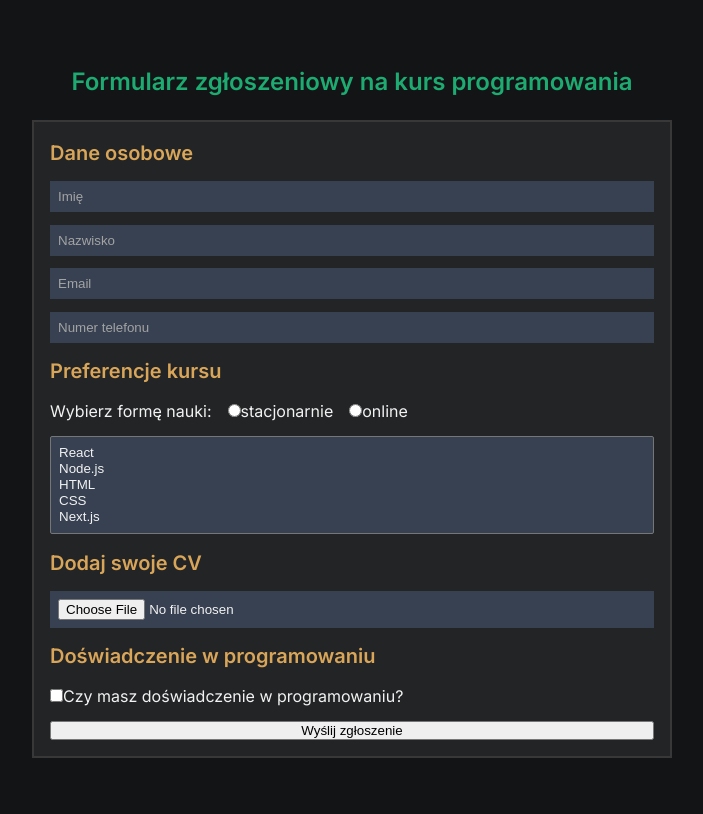
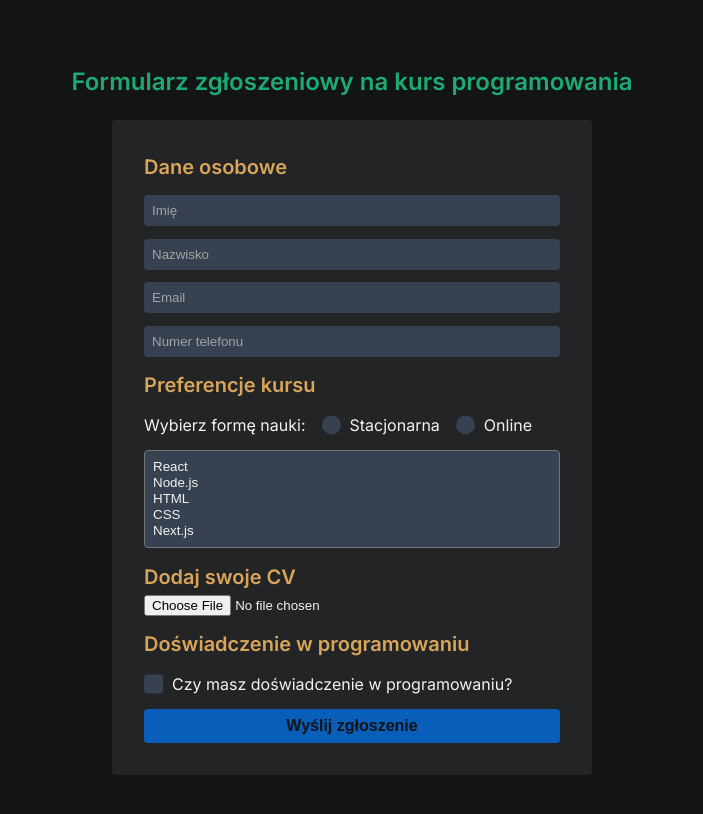
Before and after one commit to katarzynatchir/Register-Form-RHF, a React (Vite) app: page / in a window 1280 px wide. Shown: the top 814 px of the page, without its empty margins (288-991 px from the left). Built offline with nearby package versions, Linux system fonts and the light colour scheme.

Commit message:
add show image functionality

```diff
--- a/src/components/ApplicationForm.jsx
+++ b/src/components/ApplicationForm.jsx
@@ -1,4 +1,5 @@
 import { useFieldArray, useForm } from 'react-hook-form';
+import { useState } from 'react';
 import { zodResolver } from '@hookform/resolvers/zod';
 import formSchema from '../validation/schemaValidation';
 import {
@@ -6,13 +7,23 @@ import {
   H1,
   H2,
   Input,
+  InputFile,
   Select,
+  LabelControl,
+  Checkbox,
+  Radio,
   ErrorMessage,
   FlexRow,
+  FlexItem,
+  Button,
   AddButton,
+  DeleteButton,
 } from '../styles/styles';
+import TextField from './TextField';
 
 const ApplicationForm = ({ setUserData }) => {
+  const [imgPreview, setImgPreview] = useState();
+
   const {
     register,
     handleSubmit,
@@ -20,7 +31,7 @@ const ApplicationForm = ({ setUserData }) => {
     watch,
     control,
   } = useForm({
-    mode: 'all',
+    mode: 'onChange',
     resolver: zodResolver(formSchema),
     defaultValues: {
       firstName: '',
@@ -42,69 +53,98 @@ const ApplicationForm = ({ setUserData }) => {
 
   const isExperienced = watch('isExperienced');
 
+  const handleUploadedFile = event => {
+    const file = event.target.files[0];
+    const urlImage = URL.createObjectURL(file);
+    setImgPreview(urlImage);
+  };
+
   const onSubmit = data => {
-    setUserData(data);
+    setUserData({ ...data, imgPreview });
     console.log(data);
   };
 
-  // const onError = errors => console.log('validation errors', errors);
+  const onError = errors => console.log('validation errors', errors);
 
   return (
     <>
       <H1>Formularz zgłoszeniowy na kurs programowania</H1>
-      <ApplicationFormStyled onSubmit={handleSubmit(onSubmit)}>
+      <ApplicationFormStyled onSubmit={handleSubmit(onSubmit, onError)}>
         <H2>Dane osobowe</H2>
-        <div>
+
+        <TextField
+          label="Imię"
+          error={errors.firstName}
+          {...register('firstName')}
+        />
+
+        {/* <div>
           <Input {...register('firstName')} type="text" placeholder="Imię" />
           {errors.firstName && (
             <ErrorMessage>{errors.firstName.message}</ErrorMessage>
           )}
-        </div>
+        </div> */}
 
-        <div>
+        <TextField
+          label="Nazwisko"
+          error={errors.lastName}
+          {...register('lastName')}
+        />
+
+        {/* <div>
           <Input {...register('lastName')} type="text" placeholder="Nazwisko" />
           {errors.lastName && (
             <ErrorMessage>{errors.lastName.message}</ErrorMessage>
           )}
-        </div>
+        </div> */}
 
+        <TextField label="Email" error={errors.email} {...register('email')} />
+
+        {/*
         <div>
           <Input {...register('email')} type="text" placeholder="Email" />
           {errors.email && <ErrorMessage>{errors.email.message}</ErrorMessage>}
-        </div>
+        </div> */}
 
-        <div>
+        <TextField
+          type="number"
+          label="Numer telefonu"
+          error={errors.phone}
+          {...register('phone')}
+        />
+
+        {/* <div>
           <Input
             {...register('phone')}
             type="number"
             placeholder="Numer telefonu"
           />
           {errors.phone && <ErrorMessage>{errors.phone.message}</ErrorMessage>}
-        </div>
+        </div> */}
 
         <H2>Preferencje kursu</H2>
 
         <div>
           <FlexRow>
             <p>Wybierz formę nauki: </p>
-            <label htmlFor="stationary">
-              <input
+            <LabelControl htmlFor="stationary">
+              <Radio
                 {...register('formOfLearnig')}
                 type="radio"
                 id="stationary"
-                value="stationary"
+                value="Stacjonarny"
               />
-              <span>stacjonarnie</span>
-            </label>
-            <label htmlFor="online">
-              <input
+              <span>Stacjonarna</span>
+            </LabelControl>
+            <LabelControl htmlFor="online">
+              <Radio
                 {...register('formOfLearnig')}
                 type="radio"
                 id="online"
-                value="online"
+                value="Online"
               />
-              <span>online</span>
-            </label>
+              <span>Online</span>
+            </LabelControl>
           </FlexRow>
           {errors.formOfLearnig && (
             <ErrorMessage>{errors.formOfLearnig.message}</ErrorMessage>
@@ -113,28 +153,35 @@ const ApplicationForm = ({ setUserData }) => {
 
         <div>
           <Select {...register('technology')} size={5} multiple="multiple">
-            <option value="react">React</option>
-            <option value="nodejs">Node.js</option>
-            <option value="html">HTML</option>
-            <option value="css">CSS</option>
-            <option value="nextjs">Next.js</option>
+            <option value="React">React</option>
+            <option value="Node.js">Node.js</option>
+            <option value="HTML">HTML</option>
+            <option value="CSS">CSS</option>
+            <option value="Next.js">Next.js</option>
           </Select>
           {errors.technology && (
             <ErrorMessage>{errors.technology.message}</ErrorMessage>
           )}
         </div>
 
+        <div>
           <H2>Dodaj swoje CV</H2>
-        <Input {...register('imageCV')} type="file" />
+          <InputFile
+            {...register('imageCV')}
+            type="file"
+            onChange={handleUploadedFile}
+          />
           {errors.imageCV && (
             <ErrorMessage>{errors.imageCV.message}</ErrorMessage>
           )}
+        </div>
+
         <H2>Doświadczenie w programowaniu</H2>
         <div>
-          <label>
-            <input type="checkbox" {...register('isExperienced')} />
+          <LabelControl>
+            <Checkbox type="checkbox" {...register('isExperienced')} />
             <span>Czy masz doświadczenie w programowaniu?</span>
-          </label>
+          </LabelControl>
         </div>
         {isExperienced && (
           <>
@@ -157,10 +204,8 @@ const ApplicationForm = ({ setUserData }) => {
               )}
             </div>
             {fields.map((field, index) => (
-              <table key={field.id}>
-                <tbody>
-                  <tr>
-                    <td>
+              <FlexRow key={field.id}>
+                <FlexItem>
                   <Select
                     {...register(`programingLanguages.${index}.name`, {
                       shouldUnregister: true,
@@ -171,8 +216,8 @@ const ApplicationForm = ({ setUserData }) => {
                     <option value="C++">C++</option>
                     <option value="Inne">Inne</option>
                   </Select>
-                    </td>
-                    <td>
+                </FlexItem>
+                <FlexItem>
                   <Select
                     {...register(`programingLanguages.${index}.years`, {
                       shouldUnregister: true,
@@ -184,20 +229,18 @@ const ApplicationForm = ({ setUserData }) => {
                     <option value="4">4</option>
                     <option value="5">5</option>
                   </Select>
-                    </td>
-                    <td>
-                      <button type="button" onClick={index => remove(index)}>
+                </FlexItem>
+                <FlexItem>
+                  <DeleteButton type="button" onClick={index => remove(index)}>
                     Usuń
-                      </button>
-                    </td>
-                  </tr>
-                </tbody>
-              </table>
+                  </DeleteButton>
+                </FlexItem>
+              </FlexRow>
             ))}
           </>
         )}
         {/* <pre>{JSON.stringify(watch(), null, 2)}</pre> */}
-        <button type="submit">Wyślij zgłoszenie</button>
+        <Button type="submit">Wyślij zgłoszenie</Button>
       </ApplicationFormStyled>
     </>
   );
--- /dev/null
+++ b/src/components/TextField.jsx
@@ -0,0 +1,13 @@
+import { ErrorMessage, Input } from '../styles/styles';
+
+const TextField = ({ type = 'text', label, error, ...other }) => {
+  return (
+    <div>
+      <Input type={type} placeholder={label} {...other} />
+
+      {error && <ErrorMessage>{error.message}</ErrorMessage>}
+    </div>
+  );
+};
+
+export default TextField;
--- a/src/main.jsx
+++ b/src/main.jsx
@@ -2,18 +2,7 @@ import { StrictMode } from 'react';
 import { createRoot } from 'react-dom/client';
 import './index.css';
 import App from './App.jsx';
-import { createGlobalStyle } from 'styled-components';
-
-const GlobalStyle = createGlobalStyle`
-body {
-    background-color:  #121416;
-    font-family: 'Inter', system-ui, Avenir, Helvetica, Arial, sans-serif;
-    font-size: 16px;
-    font-weight: 400;
-    line-height: 1.5;
-    color: #f2f2f2;
-  }
-`;
+import { GlobalStyle } from './styles/styles.js';
 
 createRoot(document.getElementById('root')).render(
   <StrictMode>
--- a/src/styles/styles.js
+++ b/src/styles/styles.js
@@ -1,4 +1,16 @@
+import { createGlobalStyle } from 'styled-components';
 import styled from 'styled-components';
+
+const GlobalStyle = createGlobalStyle`
+body {
+    background-color:  #121416;
+    font-family: 'Inter', system-ui, Avenir, Helvetica, Arial, sans-serif;
+    font-size: 16px;
+    font-weight: 400;
+    line-height: 1.5;
+    color: #f2f2f2;
+  }
+`;
 
 const Container = styled.div`
   display: flex;
@@ -8,13 +20,23 @@ const Container = styled.div`
   margin: 5% 10%;
 `;
 
+const ModalBox = styled.div`
+  display: flex;
+  flex-direction: column;
+  gap: 0.8rem;
+  width: 30rem;
+  padding: 2rem;
+  border-radius: 0.25rem;
+  background-color: #222426;
+`;
+
 const ApplicationFormStyled = styled('form')`
   display: flex;
   flex-direction: column;
   gap: 0.8rem;
-  width: 40rem;
-  padding: 1rem;
-  border: 0.125rem solid #383838;
+  width: 30rem;
+  padding: 2rem;
+  border-radius: 0.25rem;
   background-color: #222426;
 `;
 
@@ -32,12 +54,22 @@ const H2 = styled.h2`
   color: #d8a559;
 `;
 
+const UL = styled.ul`
+  list-style-position: inside;
+`;
+
+const ImgCV = styled.img`
+  width: 200px;
+  height: auto;
+`;
+
 const Input = styled.input`
   width: 100%;
   background-color: #374151;
   border: none;
   color: #f2f2f2;
   padding: 0.5rem;
+  border-radius: 0.25rem;
   &::placeholder {
     color: #a3a3a3;
   }
@@ -45,22 +77,70 @@ const Input = styled.input`
     outline: 1px solid #748eab;
   }
 `;
+const InputFile = styled(Input)`
+  background-color: transparent;
+  padding: 0;
+`;
 
 const Select = styled.select`
   width: 100%;
   background-color: #374151;
   color: #f2f2f2;
   padding: 0.5rem;
+  border-radius: 0.25rem;
   overflow-y: hidden;
+  appearance: none;
+  cursor: pointer;
   &:focus-visible {
     outline: 1px solid #748eab;
+  }
+`;
+
+const LabelControl = styled.label`
+  display: grid;
+  grid-template-columns: 1em auto;
+  gap: 0.75rem;
+`;
+
+const Checkbox = styled.input`
+  appearance: none;
+  background-color: #374151;
+  width: 1.2rem;
+  height: 1.2rem;
+  border-radius: 0.25em;
+  transform: translateY(0.15rem);
+  display: grid;
+  place-content: center;
+  cursor: pointer;
+  &::before {
+    content: '';
+    width: 1.2rem;
+    height: 1.2rem;
+    border-radius: 0.25em;
+    background-color: #085eb8;
+    transform: scale(0);
+    transition: 120ms transform ease-in-out;
+  }
+  &:checked::before {
+    transform: scale(1);
+  }
+`;
+
+const Radio = styled(Checkbox)`
+  border-radius: 50%;
+  &::before {
+    border-radius: 50%;
+    background-color: #085eb8;
+  }
+  &:checked::before {
+    transform: scale(1);
   }
 `;
 
 const ErrorMessage = styled.p`
   font-size: 0.85rem;
   font-size: 0.85rem;
-  color: #ef5350;
+  color: #da3f3e;
 `;
 
 const FlexRow = styled.div`
@@ -68,33 +148,54 @@ const FlexRow = styled.div`
   gap: 1rem;
 `;
 
-const AddButton = styled.button`
-  background-color: #0d9f6e;
-  width: 100%;
-  padding: 0.5rem;
-  text-align: center;
-  color: #000;
-  cursor: pointer;
-  border: none;
+const FlexItem = styled.div`
+  flex-grow: 1;
 `;
 
-// const DeleteButton = styled.button`
-//   background-color: #0d9f6e;
-//   width: 100%;
-//   padding: 0.5rem;
-//   text-align: center;
-//   color: #000;
-//   cursor: pointer;
-//   border: none;
-// `;
+const Button = styled.button`
+  font-size: 1rem;
+  text-align: center;
+  color: #121416;
+  font-weight: 600;
+  width: 100%;
+  background-color: #085eb8;
+  padding: 0.5rem;
+  border: none;
+  border-radius: 0.25rem;
+  cursor: pointer;
+  transition: opacity 0.3s ease-in-out;
+  &:hover {
+    opacity: 0.9;
+  }
+`;
+
+const AddButton = styled(Button)`
+  background-color: #0d9f6e;
+`;
+
+const DeleteButton = styled(Button)`
+  background-color: #da3f3e;
+`;
+
 export {
+  GlobalStyle,
   Container,
+  ModalBox,
   ApplicationFormStyled,
   H1,
   H2,
+  UL,
+  ImgCV,
   Input,
+  InputFile,
   Select,
+  LabelControl,
+  Checkbox,
+  Radio,
   ErrorMessage,
   FlexRow,
+  FlexItem,
+  Button,
   AddButton,
+  DeleteButton,
 };
--- a/src/validation/schemaValidation.js
+++ b/src/validation/schemaValidation.js
@@ -37,7 +37,7 @@ const formSchema = z
     phone: z.string().regex(phoneValidation, {
       message: 'Numer telefonu musi składać się z 9 cyfr',
     }),
-    formOfLearnig: z.enum(['stationary', 'online'], {
+    formOfLearnig: z.enum(['Stacjonarny', 'Online'], {
       message: 'Należy wybrać preferowaną formę nauki',
     }),
     technology: z
```
Also changed, not shown: src/components/Modal.jsx (+33 -5 lines), src/img/cv.jpg (added). Lines whose indentation alone changed are shown as unchanged.
